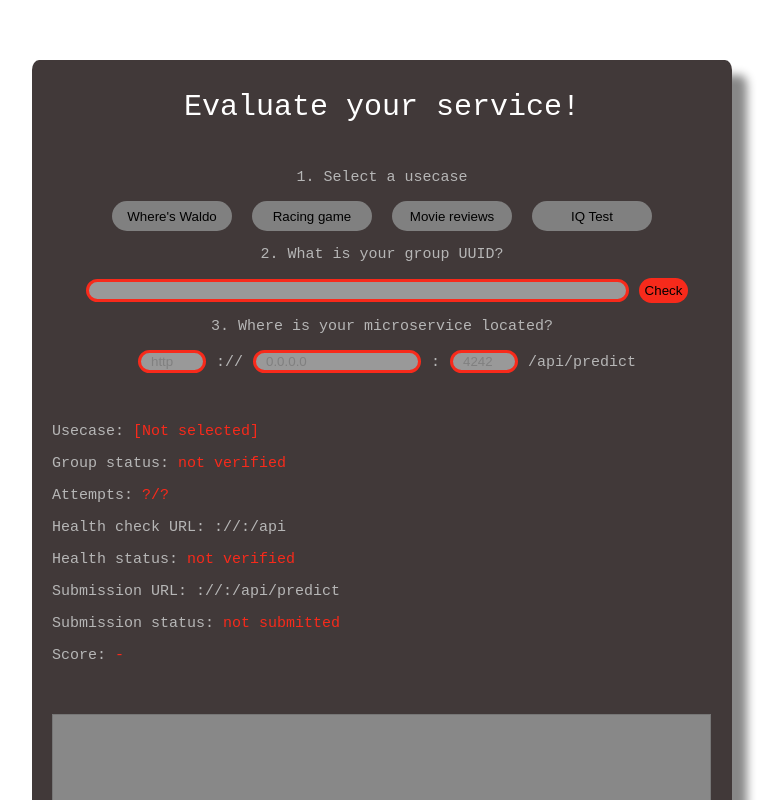
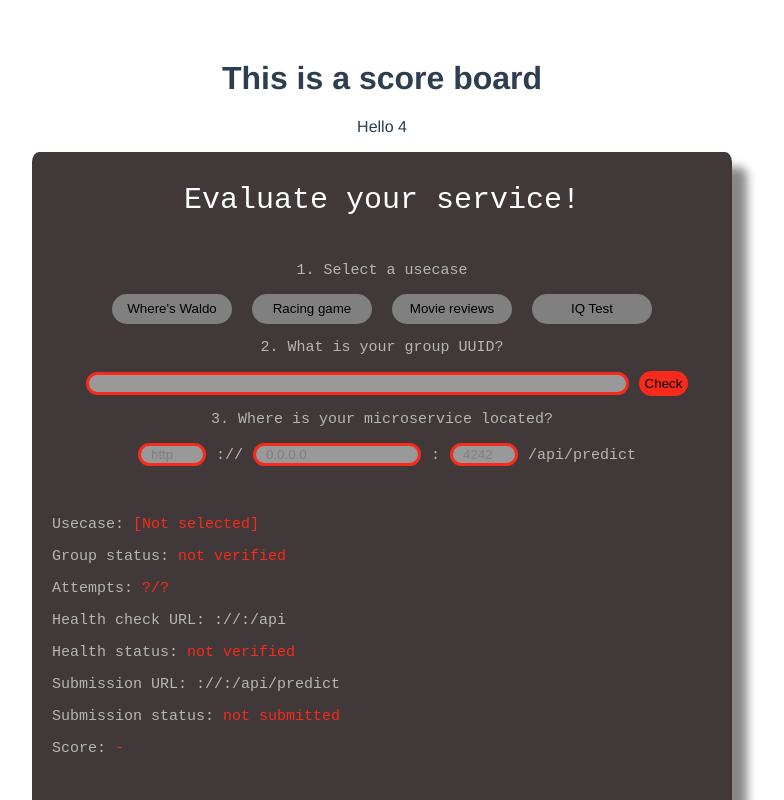
Before and after one commit to amboltio/DM-i-AI-client, a Vue app: page / in a window 1280 px wide. Shown: the top 800 px of the page, without its empty margins (258-1042 px from the left). Built offline with nearby package versions, Linux system fonts and the light colour scheme.

Commit message:
added score board component

```diff
--- a/src/App.vue
+++ b/src/App.vue
@@ -1,14 +1,17 @@
 <template>
+  <ScoreBoard/>
   <Submit/>
 </template>
 
 <script>
 import Submit from './components/Submit.vue'
+import ScoreBoard from './components/ScoreBoard.vue'
 
 export default {
   name: 'App',
   components: {
-    Submit
+    Submit,
+    ScoreBoard
   }
 }
 </script>
--- /dev/null
+++ b/src/components/ScoreBoard.vue
@@ -0,0 +1,16 @@
+<template>
+  <h1>This is a score board</h1>
+  <p>{{ name }}</p>
+</template>
+
+<script>
+export default {
+    computed: {
+        name: {
+            get: function () {
+                return 'Hello ' + String(4)
+            }
+        }
+    }
+}
+</script>
```
